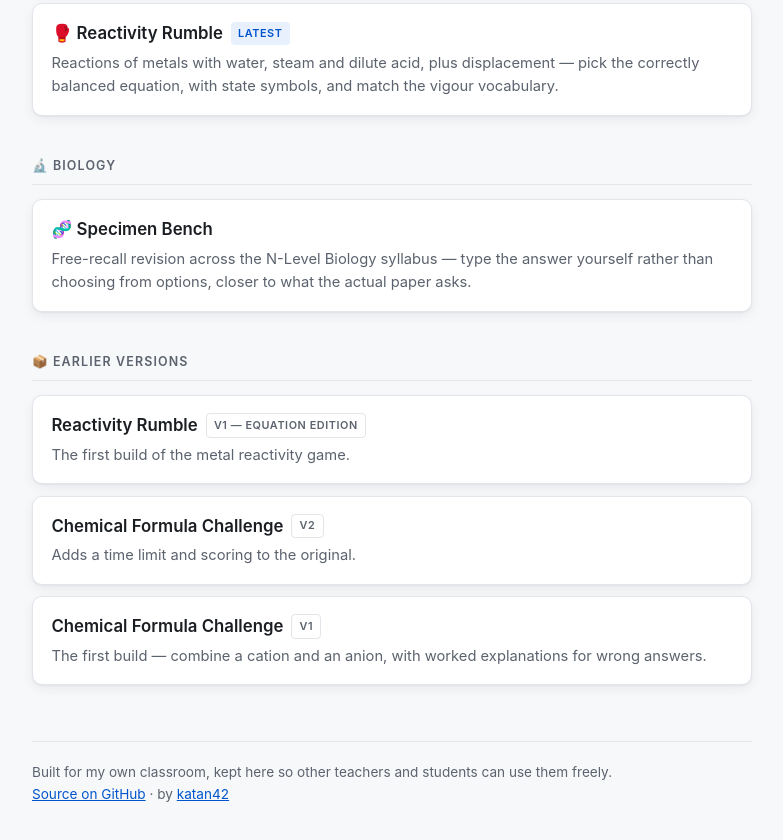
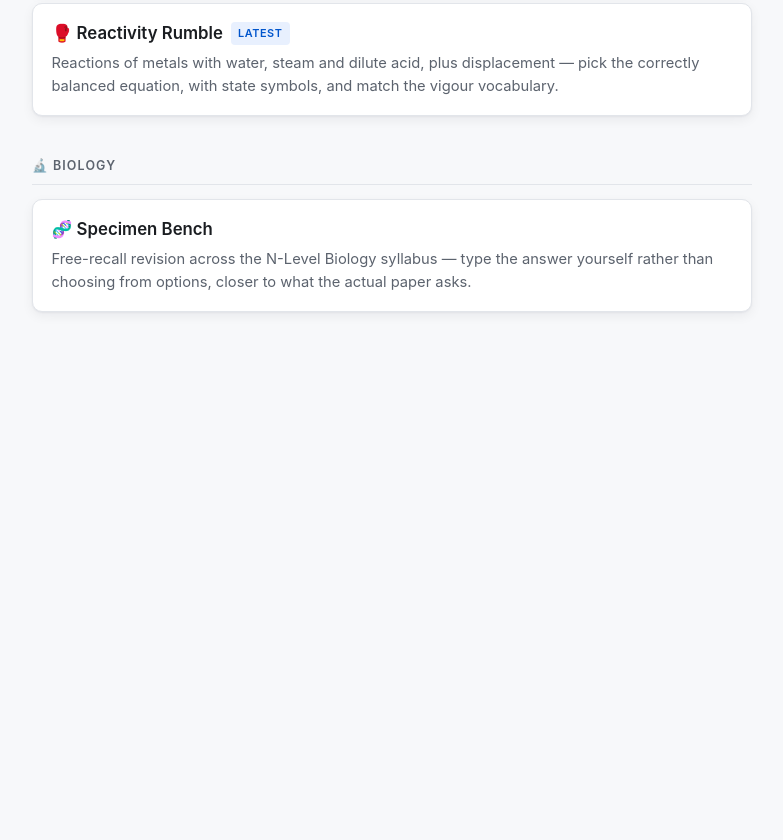
Before and after one commit to katan42/science_simulations, a plain HTML site: page index.html in a window 1280 px wide. Shown: the part 440-1280 px from the top of the page, without its empty margins (248-1031 px from the left). After the commit the page ends 827 px from the top, so only its background shows below. Drawn offline with Linux system fonts and the light colour scheme.

Commit message:
Remove earlier versions section from index.html
Superseded by ReactivityRumble-2.html and chemistry-formula-game-3.html; the old versions stay in the repo, just off the homepage.

```diff
--- a/index.html
+++ b/index.html
@@ -110,27 +110,6 @@
     <div class="card-desc">Free-recall revision across the N-Level Biology syllabus — type the answer yourself rather than choosing from options, closer to what the actual paper asks.</div>
   </a>
 
-  <h2>📦 Earlier versions</h2>
-
-  <a class="card" href="ReactivityRumble.html">
-    <div class="card-title">Reactivity Rumble <span class="tag muted">v1 — Equation Edition</span></div>
-    <div class="card-desc">The first build of the metal reactivity game.</div>
-  </a>
-
-  <a class="card" href="chemistry-formula-game-2.html">
-    <div class="card-title">Chemical Formula Challenge <span class="tag muted">v2</span></div>
-    <div class="card-desc">Adds a time limit and scoring to the original.</div>
-  </a>
-
-  <a class="card" href="chemistry-formula-game.html">
-    <div class="card-title">Chemical Formula Challenge <span class="tag muted">v1</span></div>
-    <div class="card-desc">The first build — combine a cation and an anion, with worked explanations for wrong answers.</div>
-  </a>
-
-  <footer>
-    Built for my own classroom, kept here so other teachers and students can use them freely.<br>
-    <a href="https://github.com/katan42/science_simulations">Source on GitHub</a> · by <a href="https://github.com/katan42">katan42</a>
-  </footer>
 
 </div>
 </body>
```
